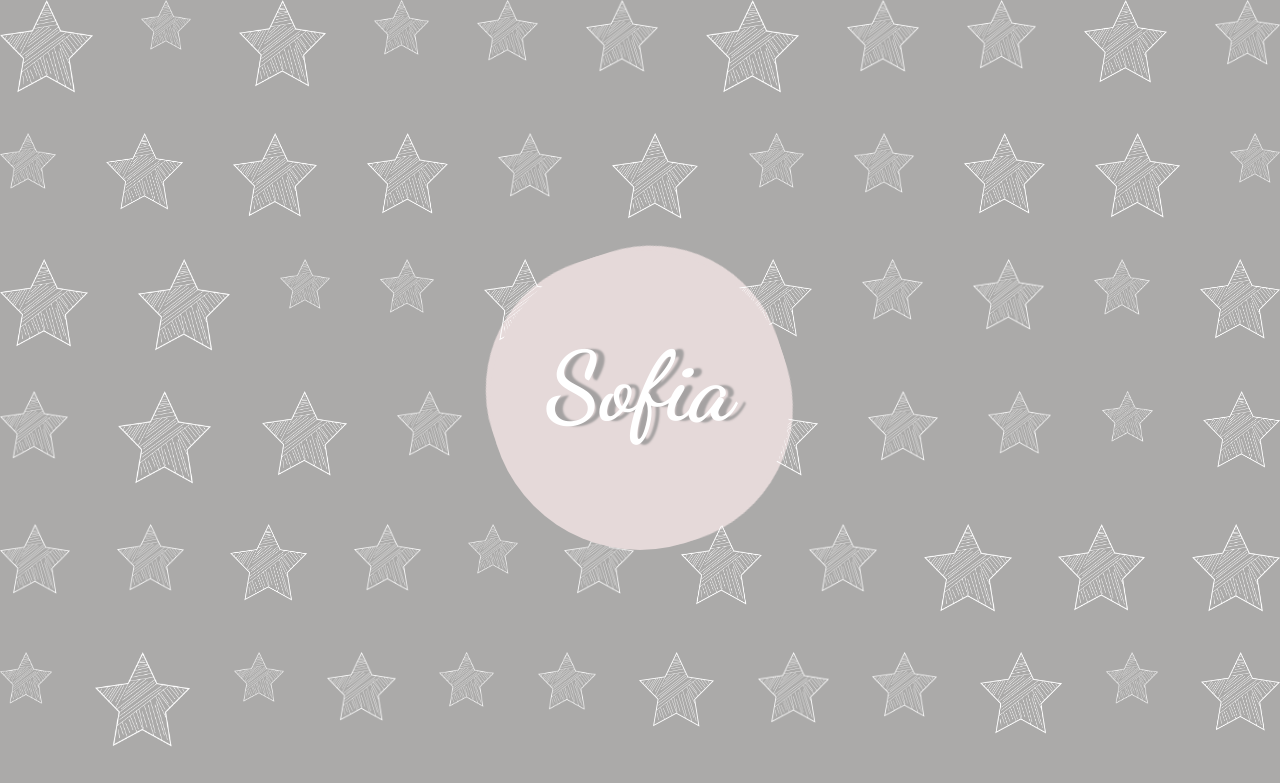
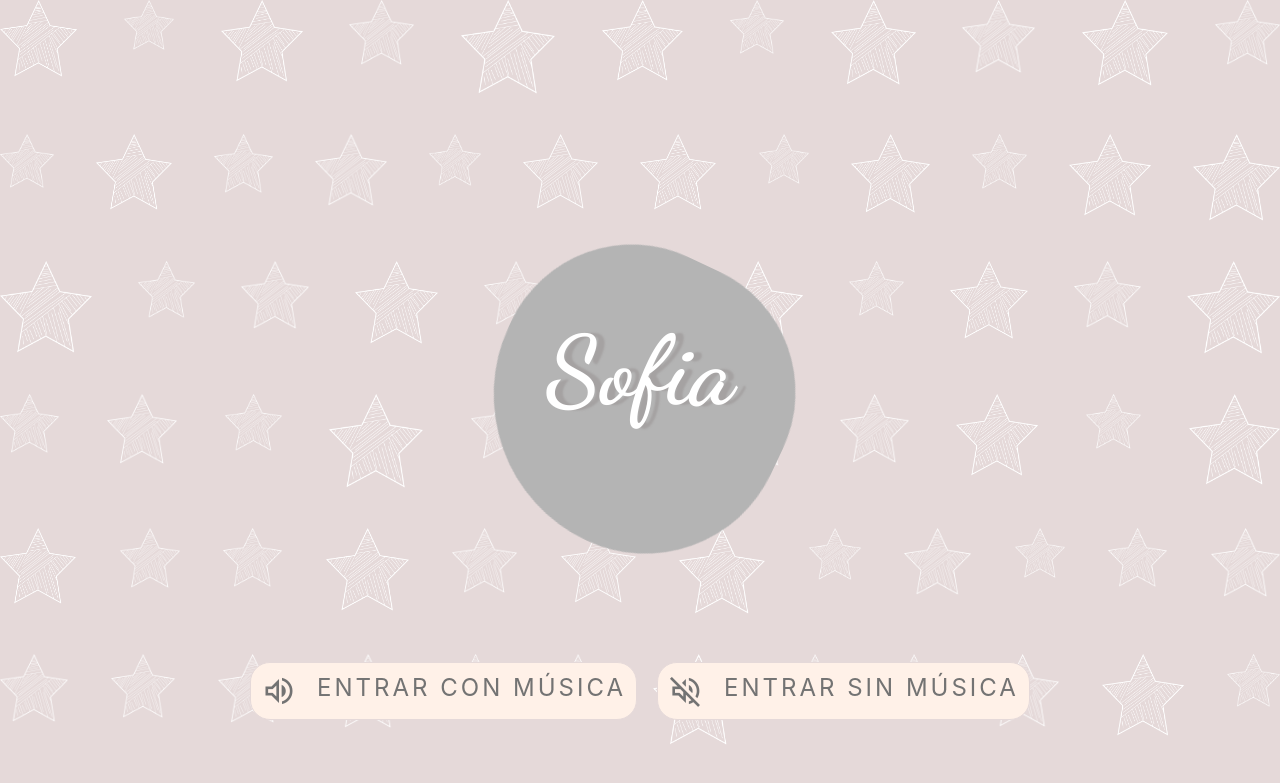
Before and after one commit to agulujan41/sofialujan15, a React (Create React App) app: page / in a window 1280 px wide. Shown: the top 783 px of the page. Built offline with nearby package versions, Linux system fonts and the light colour scheme; a web font is replaced by a local one.

Commit message:
git ending 0

```diff
--- a/public/index.html
+++ b/public/index.html
@@ -40,6 +40,27 @@
       To begin the development, run `npm start` or `yarn start`.
       To create a production bundle, use `npm run build` or `yarn build`.
     -->
+    <div class="loader" id="loader">
+        <img src="estrella.gif" alt="">
+    </div>
+    <div class="popupAsking" id="popupAsking">
+
+        <div class="circle2">
+
+        </div>
+        <div class="circleContenedor2">
+          <h1 class="name2">Sofia</h1>
+        </div>
+        <div class="estrellas2"></div>
+        <div class="askingMusic">
+            <a href="" id="volume_up"><span class="material-symbols-outlined">
+              volume_up
+              </span>Entrar con música</a>
+            <a href="" id="volume_off"><span class="material-symbols-outlined">
+              volume_off
+              </span>Entrar sin música</a>
+        </div>
+    </div>
     <section id="mainSection">
       <div class="mainContainer">
         <div class="circleInfo">
@@ -121,7 +142,7 @@
       <div class="confirmContainer">
         <div class="confirmTag">
 
-          <a href="https://api.whatsapp.com/send?phone=5493874648980&text=Hola, ¿Como estas?, te confirmo la asistencia la asistencia a los 15 años de Sofi." target="_blank" rel="noopener noreferrer">
+          <a href="https://api.whatsapp.com/send?phone=5493876123828&text=¡Hola Sofi!, ¿Como estas?, te confirmo la asistencia la asistencia a los 15 años de Sofi." target="_blank" rel="noopener noreferrer">
             <span class="material-symbols-outlined">
               check
               </span>
@@ -138,115 +159,9 @@
       </div>
     </section>
 
+
   </body>
-  <script>
-    let cant =35;
-    if (window.innerWidth>800){
-       cant =100;
-    }
-    for (let i = 0; i < cant; i++) {
-      let star = document.createElement("div");
-      star.classList.add("estrella");
-      var randomWidth = Math.floor(Math.random() * (50 - 5 + 1)) + 50; // Tamaño aleatorio entre 100px y 200px
-      star.style.height = randomWidth + "px";
-      star.style.width = randomWidth + "px";
-      let rotation = Math.floor(Math.random() * (140 - 8 + 1)) + 140; // Tamaño aleatorio entre 100px y 200px
-      star.style.transform = "rotate(" + rotation + "deg);";
-      document.querySelector(".estrellas").appendChild(star);
-    }
-    //left balloons
-    let sec = 0.2;
-    let ballonHeight = 70;
-    if (window.innerWidth>1000){
-      ballonHeight = 120;
-    }
-    for (let i=0;i<12;i++){
-      let balloon = document.createElement("img");
-      balloon.src = "globogris.png";
-      document.querySelector(".infoDiv").appendChild(balloon);
-
-      balloon.style.height=ballonHeight+"px";
-      balloon.style.position="absolute";
-      balloon.style.filter = "contrast(20%)";
-      balloon.style.filter = "brightness(110%)";
-      balloon.style.bottom = "-120px";
-      balloon.style.animation = " move 6s 1 linear"
-      balloon.style.animationDelay = sec+"s";
-      window.addEventListener("resize",function(){
-        if (window.innerWidth> 1000){
-          balloon.style.height="100px";
-        }
-        else{
-          balloon.style.height="70px";
-        }
-      });
-      switch(i%3){
-        case 0:
-          balloon.style.left = "0px";
-          break;
-        case 1:
-          balloon.style.left = "30px";
-          break;
-        case 2:
-          balloon.style.left = "60px";
-
-          break;
-      }
-
-    sec+=0.6;
-    }
-    sec = 0.2;
-    for (let i=0;i<13;i++){
-      let balloon = document.createElement("img");
-      balloon.src = "globogris.png";
-      document.querySelector(".infoDiv").appendChild(balloon);
-      balloon.style.height=ballonHeight+"px";
-      balloon.style.position="absolute";
-      balloon.style.filter = "contrast(20%)";
-      balloon.style.filter = "brightness(120%)";
-      balloon.style.bottom = "-120px";
-      balloon.style.animation = " move 6s 1 linear"
-      window.addEventListener("resize",function(){
-        if (window.innerWidth> 1000){
-          balloon.style.height="100px";
-        }
-        else{
-          balloon.style.height="70px";
-        }
-      });
-      balloon.style.animationDelay = sec+"s";
-      switch(i%3){
-        case 0:
-          balloon.style.right = "0px";
-          break;
-        case 1:
-          balloon.style.right = "30px";
-          break;
-        case 2:
-          balloon.style.right = "60px";
-
-          break;
-      }
-
-      sec+=0.6;
 
 
-    }
-    const observer = new IntersectionObserver((entries)=>{
-    entries.forEach((entry)=>{
-        if(entry.isIntersecting){
-            entry.target.classList.add('show');
-        }
-
-     });
-});
-
-  const hiddenElements = document.querySelectorAll('.hidden');
-  hiddenElements.forEach((el)=>observer.observe(el));
-  var audio = document.createElement("AUDIO")
-document.body.appendChild(audio);
-audio.src = "cancion.mp3"
-
-
-  </script>
+  <script src="script.js" type="text/javascript"></script>
 </html>
--- /dev/null
+++ b/public/script.js
@@ -0,0 +1,143 @@
+let cant = 35;
+if (window.innerWidth > 800) {
+  cant = 100;
+}
+for (let i = 0; i < cant; i++) {
+  let star = document.createElement("div");
+  star.classList.add("estrella");
+  var randomWidth = Math.floor(Math.random() * (50 - 5 + 1)) + 50; // Tamaño aleatorio entre 100px y 200px
+  star.style.height = randomWidth + "px";
+  star.style.width = randomWidth + "px";
+  let rotation = Math.floor(Math.random() * (140 - 8 + 1)) + 140; // Tamaño aleatorio entre 100px y 200px
+  star.style.transform = "rotate(" + rotation + "deg);";
+  document.querySelector(".estrellas").appendChild(star);
+}
+//left balloons
+let sec = 0.2;
+let ballonHeight = 70;
+if (window.innerWidth > 1000) {
+  ballonHeight = 120;
+}
+for (let i = 0; i < 12; i++) {
+  let balloon = document.createElement("img");
+  balloon.src = "globogris.png";
+  document.querySelector(".infoDiv").appendChild(balloon);
+
+  balloon.style.height = ballonHeight + "px";
+  balloon.style.position = "absolute";
+  balloon.style.filter = "contrast(20%)";
+  balloon.style.filter = "brightness(110%)";
+  balloon.style.bottom = "-120px";
+  balloon.style.animation = " move 6s 1 linear";
+  balloon.style.animationDelay = sec + "s";
+  window.addEventListener("resize", function () {
+    if (window.innerWidth > 1000) {
+      balloon.style.height = "100px";
+    } else {
+      balloon.style.height = "70px";
+    }
+  });
+  switch (i % 3) {
+    case 0:
+      balloon.style.left = "0px";
+      break;
+    case 1:
+      balloon.style.left = "30px";
+      break;
+    case 2:
+      balloon.style.left = "60px";
+
+      break;
+  }
+
+  sec += 0.6;
+}
+sec = 0.2;
+for (let i = 0; i < 13; i++) {
+  let balloon = document.createElement("img");
+  balloon.src = "globogris.png";
+  document.querySelector(".infoDiv").appendChild(balloon);
+  balloon.style.height = ballonHeight + "px";
+  balloon.style.position = "absolute";
+  balloon.style.filter = "contrast(20%)";
+  balloon.style.filter = "brightness(120%)";
+  balloon.style.bottom = "-120px";
+  balloon.style.animation = " move 6s 1 linear";
+  window.addEventListener("resize", function () {
+    if (window.innerWidth > 1000) {
+      balloon.style.height = "100px";
+    } else {
+      balloon.style.height = "70px";
+    }
+  });
+  balloon.style.animationDelay = sec + "s";
+  switch (i % 3) {
+    case 0:
+      balloon.style.right = "0px";
+      break;
+    case 1:
+      balloon.style.right = "30px";
+      break;
+    case 2:
+      balloon.style.right = "60px";
+
+      break;
+  }
+
+  sec += 0.6;
+}
+const observer = new IntersectionObserver((entries) => {
+  entries.forEach((entry) => {
+    if (entry.isIntersecting) {
+      entry.target.classList.add("show");
+    }
+  });
+});
+
+const hiddenElements = document.querySelectorAll(".hidden");
+hiddenElements.forEach((el) => observer.observe(el));
+var audio = document.createElement("AUDIO");
+document.body.appendChild(audio);
+audio.src = "cancion.mp3";
+let loader = document.getElementById("loader");
+setTimeout(() => {
+  loader.classList.add("close");
+}, 6000);
+
+
+
+
+
+cant = 35;
+if (window.innerWidth > 800) {
+  cant = 100;
+}
+for (let i = 0; i < cant; i++) {
+  let star = document.createElement("div");
+  star.classList.add("estrella");
+  var randomWidth = Math.floor(Math.random() * (50 - 5 + 1)) + 50; // Tamaño aleatorio entre 100px y 200px
+  star.style.height = randomWidth + "px";
+  star.style.width = randomWidth + "px";
+  let rotation = Math.floor(Math.random() * (140 - 8 + 1)) + 140; // Tamaño aleatorio entre 100px y 200px
+  star.style.transform = "rotate(" + rotation + "deg);";
+  document.querySelector(".estrellas2").appendChild(star);
+}
+let askingWindow = document.querySelector(".popupAsking");
+let estrellas2 = document.querySelector(".estrellas2");
+let a1 = document.getElementById("volume_up")
+let a2 =document.getElementById("volume_off")
+let as = [a1,a2];
+for (let i=0;i<as.length;i++){
+    as[i].onclick = function(){
+        document.body.removeAttribute("class");
+        document.body.classList.add("bodyCustom");
+        askingWindow.removeAttribute("class");
+        estrellas2.removeAttribute("class");
+        askingWindow.classList.add("close");
+        estrellas2.classList.add("close");
+        if(i==0){
+                audio.play();
+        }
+        return false;
+    }
+}
--- a/public/style.css
+++ b/public/style.css
@@ -10,8 +10,16 @@ body{
     margin:0px;
     padding: 0px;
     background: #ABAAA9 fixed;
+    user-select: none;
+    overflow: hidden;
+}
+.bodyCustom{
+    margin:0px;
+    padding: 0px;
+    background: #ABAAA9 fixed;
+    user-select: none;
+    overflow: scroll;
     overflow-x: hidden;
-    user-select: none;
 }
 .mainContainer{
     max-width: 100%;
@@ -685,3 +693,136 @@ background: #E5D9D9;
         margin: 0;
     }
 }
+
+
+
+.loader{
+    opacity: 1;
+    height: 100vh;
+    width: 100%;
+    position: fixed;
+    padding: 0;
+    margin: 0;
+    z-index: 1000;
+    background-color: #E5D9D9;
+    display: flex;
+    flex-direction: column;
+    justify-content: center;
+    align-items: center;
+}
+.loader img{
+    height: 60px;
+    animation: aumentar 6s ease-in-out;
+}
+@keyframes aumentar {
+    0%{
+        transform: scale(1);
+    }
+    100%{
+        transform: scale(2);
+    }
+}
+.close{
+    opacity: 0;
+    transition: 1.5s;
+    display: none;
+}
+.popupAsking{
+    z-index: 900;
+    height: 100vh;
+    width: 100%;
+    background-color: #E5D9D9;
+    display: flex;
+    flex-direction: column;
+    justify-content: center;
+    align-items: center;
+}
+
+.circle2{
+    width: 300px;
+    height: 300px;
+    border-top-left-radius : 48%;
+    border-top-right-radius : 50%;
+    border-bottom-left-radius : 48%;
+    border-bottom-right-radius : 58%;
+    background-color: #b4b4b4;
+    filter: opacity(100%);
+    animation: rotating 1s linear infinite;
+    z-index: 902;
+
+}
+.circleContenedor2{
+    width: 300px;
+    height: 300px;
+    border-top-left-radius : 48%;
+    border-top-right-radius : 50%;
+    border-bottom-left-radius : 48%;
+    border-bottom-right-radius : 58%;
+    z-index: 903;
+
+    position: absolute;
+
+    left: 50%;
+    transform: translateX(-50%);
+
+}
+.name2{
+
+    font-family: "Dancing Script", cursive;
+    text-align: center;
+    font-optical-sizing: auto;
+    font-size: 6em;
+    font-weight: 700;
+    font-style: normal;
+    color: white;
+    z-index: 40;
+    text-shadow:  8px 0px 2px #a5a2a2;
+    z-index: 903;
+
+}
+.estrellas2{
+    z-index: 901;
+    height: 100vh;
+    width: 100%;
+    position: absolute;
+    display: flex;
+    flex-wrap: wrap;
+    gap: 40px;
+    justify-content: space-between;
+
+}
+.askingMusic{
+    z-index: 904;
+    display: flex;
+    flex-direction: row;
+    gap: 20px;
+    justify-content: center;
+
+    position: absolute;
+    bottom: 10vh;
+}
+.askingMusic a{
+    cursor: pointer;
+    width: auto;
+    background-color: rgb(255, 241, 232);
+    border: 1px solid #E5D9D9;
+    border-radius: 20px;
+    color: #737373;
+    font-weight: 400;
+    letter-spacing: 3px;
+    text-transform: uppercase;
+    text-decoration: none;
+    padding: 10px;
+    font-size: 1.5em;
+    display: flex;
+    flex-direction: row;
+    gap: 20px;
+}
+.askingMusic span{
+    font-size: 1.5em;
+}
+@media screen and (orientation:portrait) {
+    .askingMusic{
+        flex-direction: column;
+    }
+}
```
